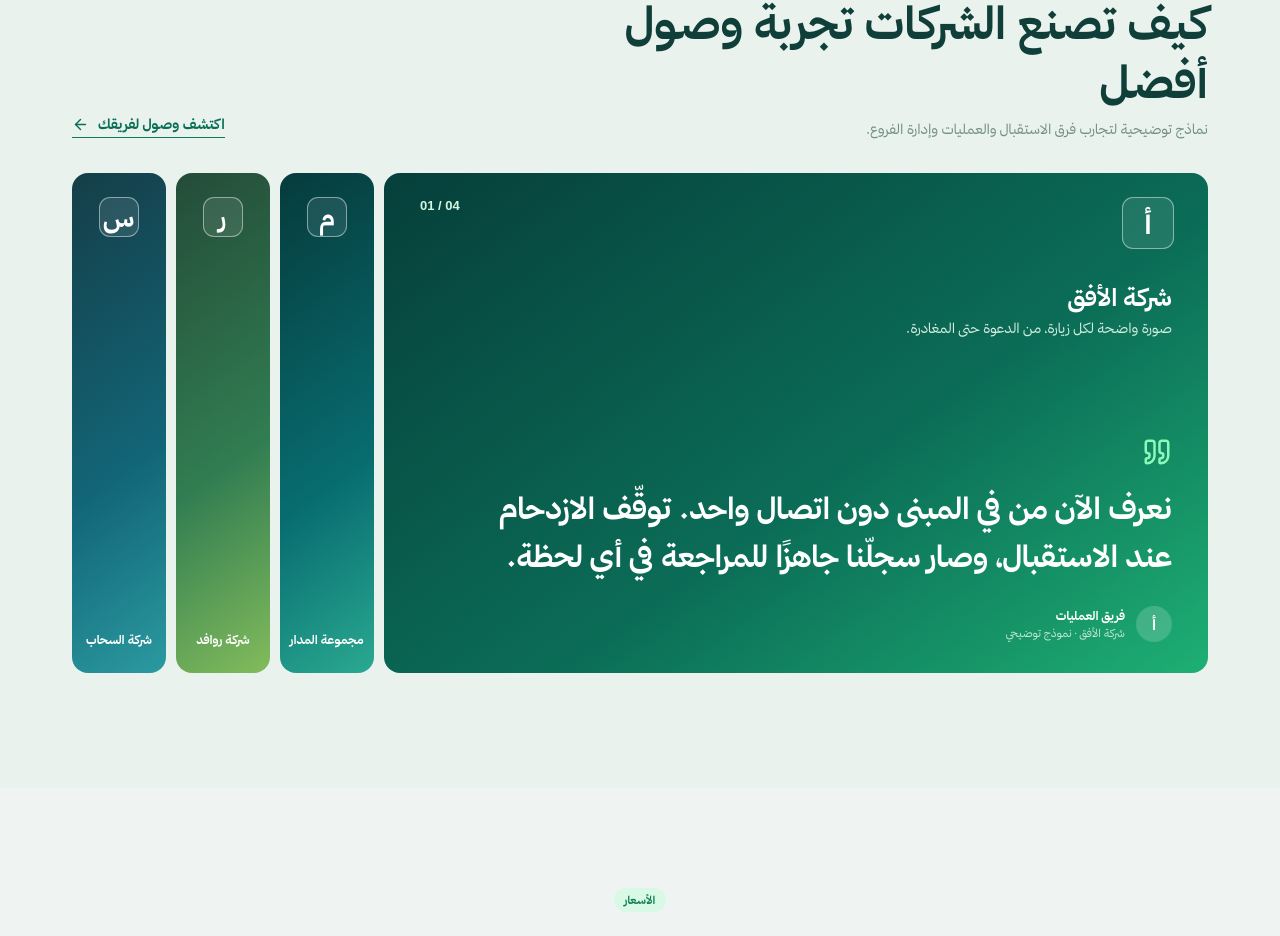
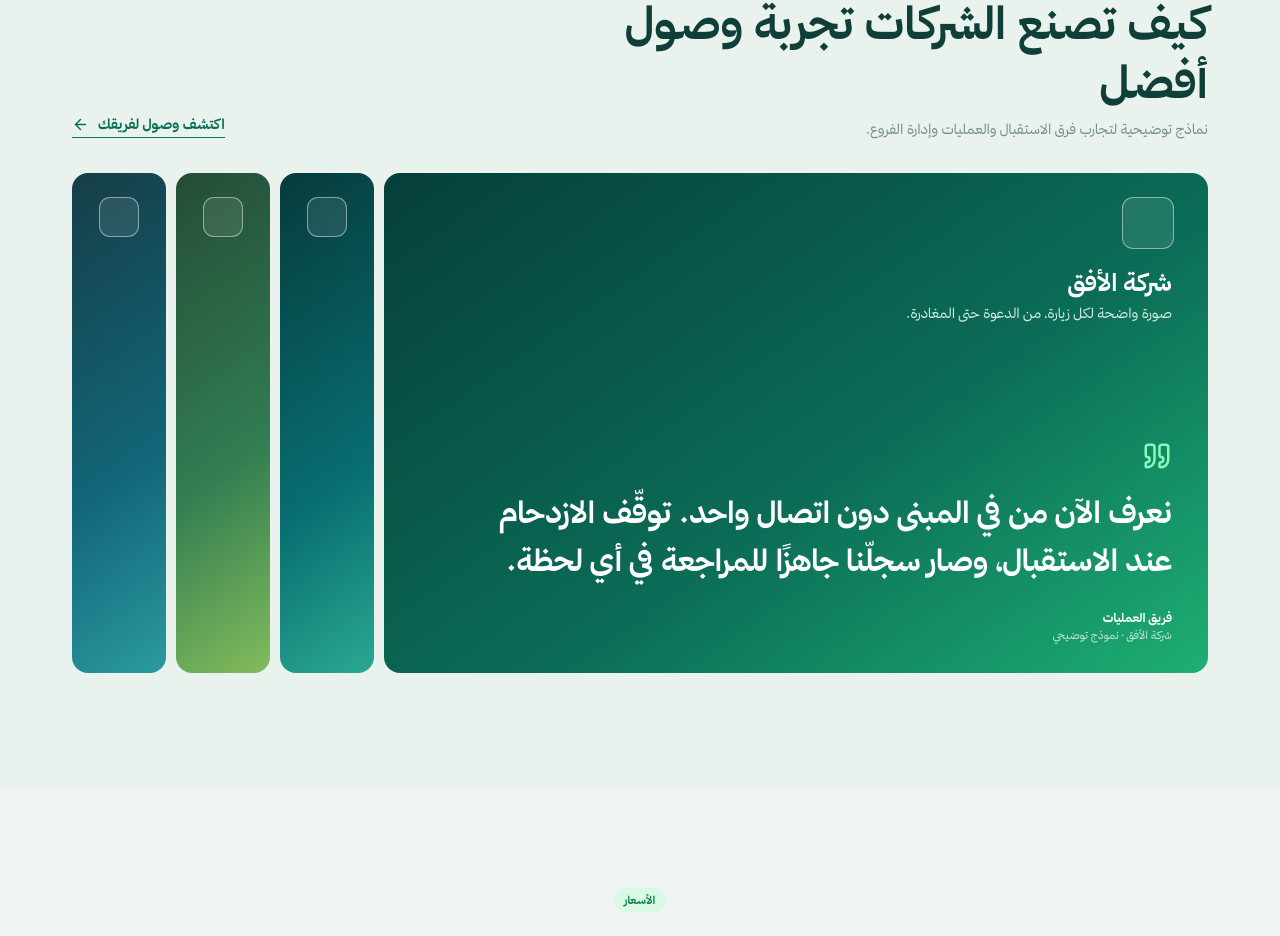
Before and after one commit to imousart/wsool-website, a Next.js app: page / in a window 1280 px wide. Shown: the part 3739-4675 px from the top of the page. Built offline with nearby package versions, Linux system fonts and the light colour scheme.

Commit message:
Simplify customer story cards and verify single tracking path

```diff
--- a/app/page.tsx
+++ b/app/page.tsx
@@ -20,10 +20,10 @@ const faqs = [
 ];
 
 const customerStories = [
-  { name: 'شركة الأفق', mark: 'أ', summary: 'صورة واضحة لكل زيارة، من الدعوة حتى المغادرة.', quote: 'نعرف الآن من في المبنى دون اتصال واحد. توقّف الازدحام عند الاستقبال، وصار سجلّنا جاهزًا للمراجعة في أي لحظة.', role: 'فريق العمليات', tone: 'mint' },
-  { name: 'مجموعة المدار', mark: 'م', summary: 'إدارة نقاط الوصول في عدة فروع من لوحة واحدة.', quote: 'صار لدى كل فرع طريقة استقبال واضحة، ويستطيع الفريق متابعة حركة الزوار من مكان واحد دون تشتت بين الأنظمة.', role: 'إدارة الفروع', tone: 'teal' },
-  { name: 'شركة روافد', mark: 'ر', summary: 'دعوات أسرع وتجربة أبسط للضيوف والمناديب.', quote: 'يصل الزائر وهو يعرف أين يذهب ومن يقابله. خطوات الدخول واضحة للفريق والضيف من أول رسالة.', role: 'فريق الاستقبال', tone: 'lime' },
-  { name: 'شركة السحاب', mark: 'س', summary: 'سجل وصول منظم يساعد الفرق على المتابعة.', quote: 'أصبح لدينا سجل مرتب للحركة اليومية، مع تفاصيل الوصول والخروج لكل نقطة دون الرجوع إلى قوائم ورقية.', role: 'فريق الأمن', tone: 'blue' },
+  { name: 'شركة الأفق', summary: 'صورة واضحة لكل زيارة، من الدعوة حتى المغادرة.', quote: 'نعرف الآن من في المبنى دون اتصال واحد. توقّف الازدحام عند الاستقبال، وصار سجلّنا جاهزًا للمراجعة في أي لحظة.', role: 'فريق العمليات', tone: 'mint' },
+  { name: 'مجموعة المدار', summary: 'إدارة نقاط الوصول في عدة فروع من لوحة واحدة.', quote: 'صار لدى كل فرع طريقة استقبال واضحة، ويستطيع الفريق متابعة حركة الزوار من مكان واحد دون تشتت بين الأنظمة.', role: 'إدارة الفروع', tone: 'teal' },
+  { name: 'شركة روافد', summary: 'دعوات أسرع وتجربة أبسط للضيوف والمناديب.', quote: 'يصل الزائر وهو يعرف أين يذهب ومن يقابله. خطوات الدخول واضحة للفريق والضيف من أول رسالة.', role: 'فريق الاستقبال', tone: 'lime' },
+  { name: 'شركة السحاب', summary: 'سجل وصول منظم يساعد الفرق على المتابعة.', quote: 'أصبح لدينا سجل مرتب للحركة اليومية، مع تفاصيل الوصول والخروج لكل نقطة دون الرجوع إلى قوائم ورقية.', role: 'فريق الأمن', tone: 'blue' },
 ];
 
 function PrimaryButton({ children, href = '#contact', className = '' }: { children: React.ReactNode; href?: string; className?: string }) { return <a className={`button primary ${className}`} href={href}>{children}<ArrowLeft size={17} /></a>; }
@@ -38,12 +38,10 @@ function Testimonials() {
     <div className="testimonial-showcase reveal" role="group" aria-label="قصص الشركات">
       {customerStories.map((story, index) => <article key={story.name} className={`customer-card story-${story.tone}${active === index ? ' active' : ''}`}>
         <button type="button" className="customer-card-select" onClick={() => setActive(index)} aria-label={`عرض قصة ${story.name}`} aria-pressed={active === index} />
-        <span className="customer-card-mark" aria-hidden="true">{story.mark}</span>
-        <span className="customer-card-preview" aria-hidden={active === index}>{story.name}</span>
+        <span className="customer-card-mark" aria-hidden="true" />
         <div className="customer-card-detail" aria-hidden={active !== index}>
-          <span className="story-index">0{index + 1} / 0{customerStories.length}</span>
           <div className="testimonial-feature-name"><strong>{story.name}</strong><p>{story.summary}</p></div>
-          <div className="testimonial-feature-bottom"><Quote size={30} aria-hidden="true" /><blockquote>{story.quote}</blockquote><div className="story-byline"><span className="story-avatar">{story.mark}</span><span><b>{story.role}</b><small>{story.name} · نموذج توضيحي</small></span></div></div>
+          <div className="testimonial-feature-bottom"><Quote size={30} aria-hidden="true" /><blockquote>{story.quote}</blockquote><div className="story-byline"><span><b>{story.role}</b><small>{story.name} · نموذج توضيحي</small></span></div></div>
         </div>
       </article>)}
     </div>
```
Also changed, not shown: app/globals.css.
